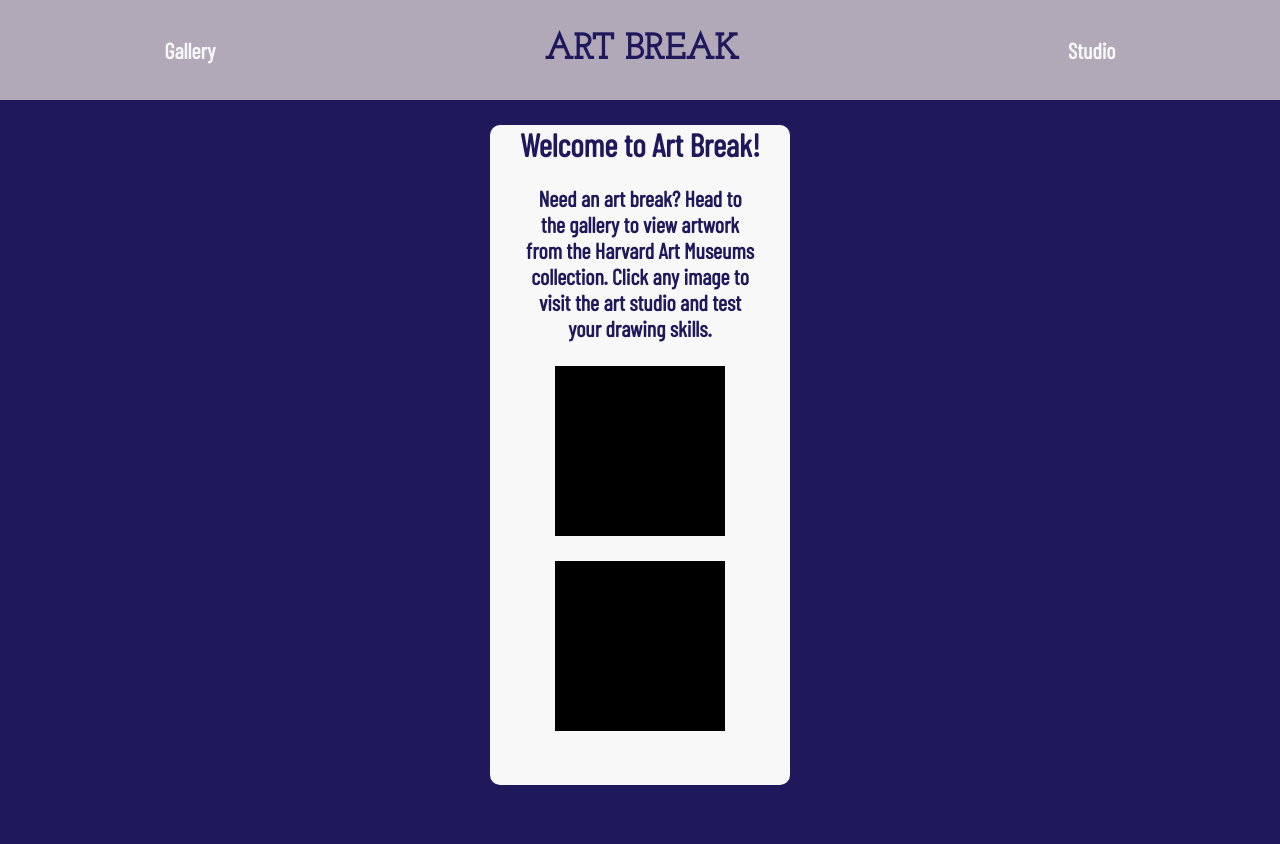
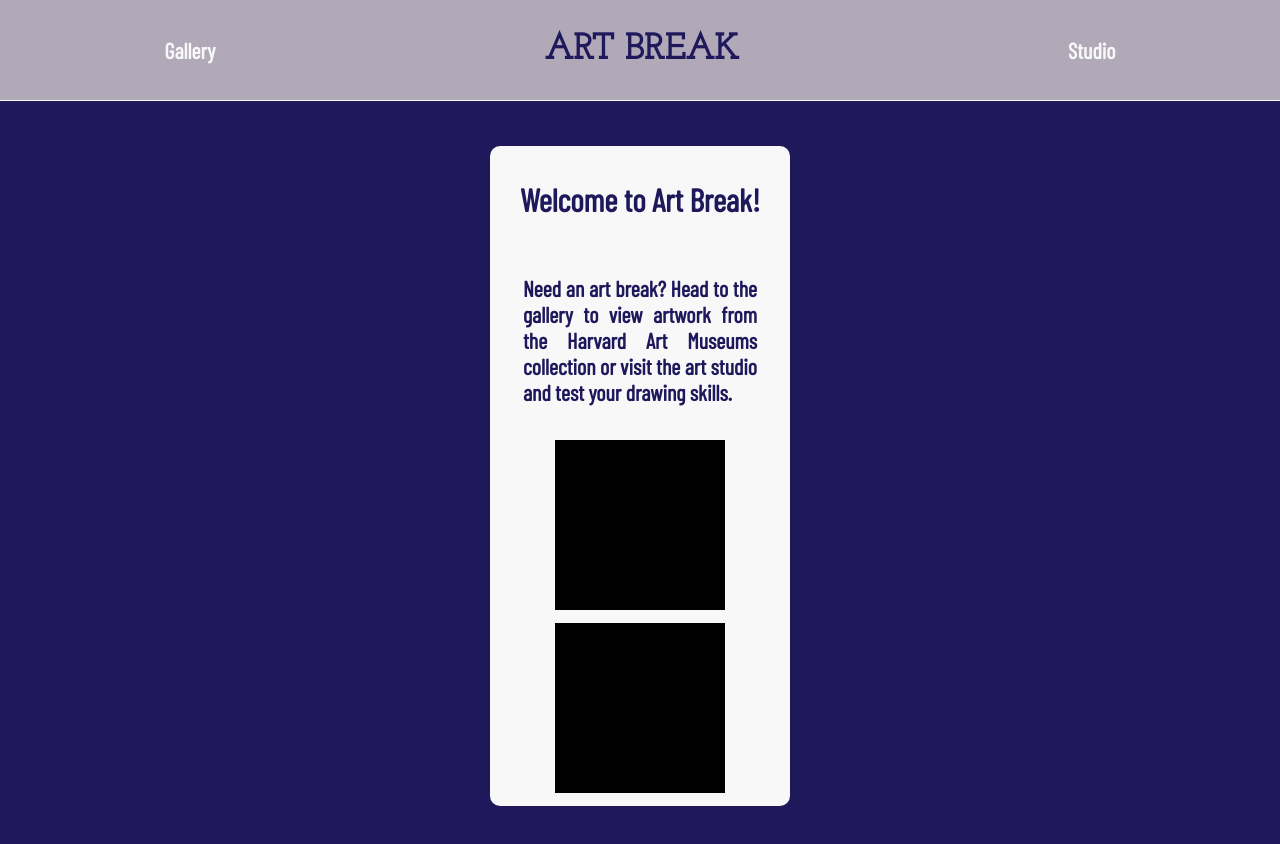
Before and after one commit to adinahanna/art-break, a React (Create React App) app: page / in a window 1280 px wide. Shown: the top 844 px of the page. Before the commit the page ends 800 px from the top, so only its background shows below. Built offline with nearby package versions, Linux system fonts and the light colour scheme.

Commit message:
added studio image functionality

```diff
--- a/src/App.css
+++ b/src/App.css
@@ -5,6 +5,7 @@
   width: 100%;
   height: 100px;
   background-color: rgb(177, 169, 184);
+  border-bottom: solid 1px rgb(248, 248, 248);
 }
 nav {
   display: flex;
@@ -32,24 +33,33 @@
   font-family: 'Josefin Slab', serif;
   color: rgb(31, 25, 92);
 }
+.main-home-container {
+  display: flex;
+  flex-direction: column;
+  justify-content: center;
+  align-items: center;
+  height: 750px;
+}
 .home-container {
   background-color: rgb(248, 248, 248);
   height: 660px;
   width: 300px;
-  margin: 0 auto;
   border-radius: 10px;
+  display: flex;
+  flex-direction: column;
+  justify-content: space-evenly;
+  align-items: center;
 }
 .welcome {
   text-align: center;
   font-family: 'Barlow Condensed', sans-serif;
-  margin-top: 25px;
   color:rgb(31, 25, 92)
 }
 .welcome-par {
-  text-align: center;
+  text-align: justify;
   font-family: 'Barlow Condensed', sans-serif;
-  margin-left: 35px;
-  margin-right: 35px;
+  margin-left: 33px;
+  margin-right: 33px;
   font-size: 22px;
   font-weight: bold;
   color: rgb(31, 25, 92)
@@ -85,10 +95,13 @@
   font-weight: 500;
   background-color: rgb(177, 169, 184);
   color:rgb(31, 25, 92);
+  border: none;
   border-radius: 7px;
-  border: none;
   margin-top: 15px;
   margin-bottom: 15px;
+}
+button:hover {
+  border: solid white 2px;
 }
 .gallery-container {
   display: flex;
--- a/src/App.js
+++ b/src/App.js
@@ -1,12 +1,13 @@
 import './App.css';
-import { Route, Link, Switch } from 'react-router-dom';
-import { useEffect, useState } from 'react';
+import { Route, Switch } from 'react-router-dom';
 import Gallery from './components/Gallery/Gallery';
 import Header from './components/Header/Header';
 import Home from './components/Home/Home';
 import Studio from './components/Gallery/Studio/Studio';
+import { useState } from 'react';
 
 function App() {
+  const [studioImg, setStudioImg] = useState('');
 
   return (
     <>
@@ -21,12 +22,11 @@
             <Route
               exact
               path="/gallery"
-              render={() => <Gallery />}
+              render={() => <Gallery setStudioImg={setStudioImg} />}
             />
             <Route
-              exact
               path="/studio"
-              render={() => <Studio />}
+              render={() => <Studio studioImg={studioImg} />}
             />
           </Switch>
         </main>
--- a/src/components/Gallery/Gallery.js
+++ b/src/components/Gallery/Gallery.js
@@ -1,6 +1,7 @@
-import { useState, useEffect } from "react";
+import { useState } from "react";
+import { Link } from "react-router-dom";
 
-export default function Gallery() {
+export default function Gallery({ setStudioImg }) {
     const [artData, setArtData] = useState([]);
 
     let randomNum;
@@ -17,8 +18,8 @@
         setArtData(data.records);
     } catch(err) {
         console.error(err);
+        }
     }
-}
 
     return (
         <div className="gallery-container">
@@ -26,12 +27,15 @@
             <div className="art-container">
                 {artData.map((artObject, index) => {
                     return (
-                        <div className='art-img' key={index}>
-                            <img src={artObject.baseimageurl} alt='art image' />
+                        <div className='art-img' key={index} >
+                            <Link
+                                to={'/studio/'} onClick={() => setStudioImg(artObject.baseimageurl)} >
+                                    <img src={artObject.baseimageurl} alt={artObject.alttext} />
+                            </Link>
                         </div>
-                        )
+                            )
                     })}
-                </div>
+            </div>
         </div>
     )
 }
--- a/src/components/Gallery/Studio/Studio.js
+++ b/src/components/Gallery/Studio/Studio.js
@@ -1,9 +1,26 @@
-export default function Studio()  {
+import { useEffect, useState } from "react";
+
+export default function Studio({ studioImg })  {
+
 
     return (
-        <section className='home-container'>
-            <h1 className='welcome'>Welcome to the Studio!</h1>
-
+        <section className="main-home-container">
+            <div className='home-container'>
+                <h1 className='welcome'>Welcome to the Studio!</h1>
+                <div
+                    style={{
+                        backgroundColor: 'black',
+                        color: 'white',
+                        height: '254px',
+                        margin: '0 auto',
+                        marginTop: '25px',
+                        width: '254px',
+                    }}>canvas placeholder
+                </div>
+                <div>
+                     <img src={studioImg} alt='null' />
+                </div>
+            </div>
         </section>
     )
 }
--- a/src/components/Home/Home.js
+++ b/src/components/Home/Home.js
@@ -1,16 +1,15 @@
 export default function Home() {
     return (
+        <div className="main-home-container">
             <div className="home-container">
                 <h1 className='welcome'>Welcome to Art Break!</h1>
-                <p className='welcome-par'>Need an art break? Head to the gallery to view artwork from the Harvard Art Museums collection. Click any image to visit the art studio and test your drawing skills.
+                    <p className='welcome-par'>Need an art break? Head to the gallery to view artwork from the Harvard Art Museums collection or visit the art studio and test your drawing skills.
                     </p>
                     <div
                     style={{
                         backgroundColor: 'black',
                         width: '170px',
                         height: '170px',
-                    margin: '0 auto',
-                    marginTop: '25px'
                     }}>
                     </div>
                     <div
@@ -18,9 +17,8 @@
                         backgroundColor: 'black',
                         width: '170px',
                         height: '170px',
-                    margin: '0 auto',
-                    marginTop: '25px'
                     }}>
+                    </div>
             </div>
         </div>
     )
```
Lines whose indentation alone changed are shown as unchanged.
